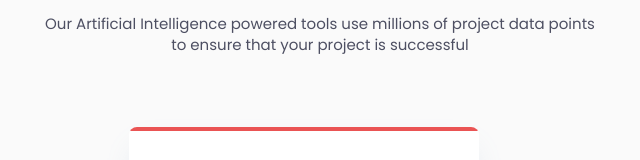
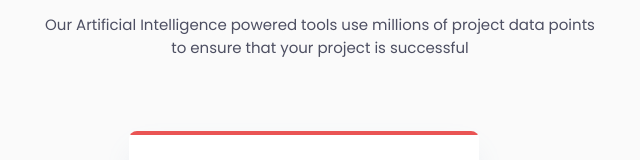
Before and after one commit to harshitkumarpatel28/four-card-feature-section-master, a plain HTML site: page index.html in a window 1280 px wide. Shown: the part 206-366 px from the top of the page, 320-960 px from the left. Drawn offline with Linux system fonts and the light colour scheme.

```diff
--- a/style.scss
+++ b/style.scss
@@ -44,7 +44,7 @@ body {
 .feature-sub-heading-content {
   font-size: 15px;
   color: #4d4f62;
-  line-height: 140%;
+//   line-height: 140%;
   font-weight: 400;
   text-align: center;
 }
```
Also changed, not shown: style.css, 1 other file.
